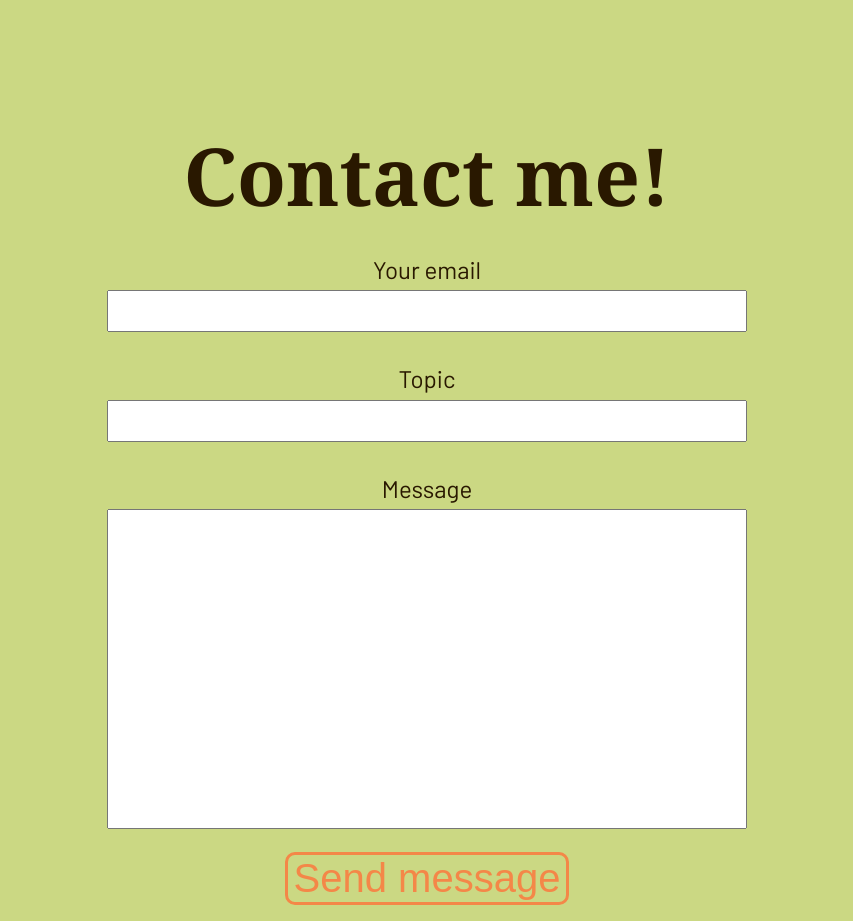
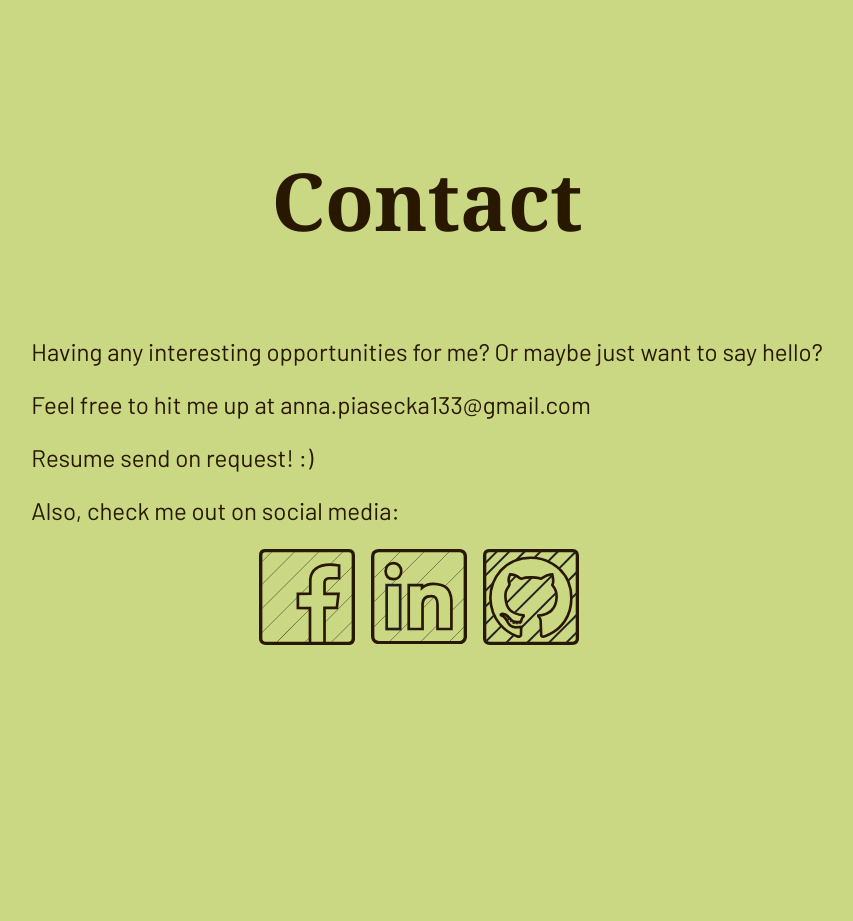
Before and after one commit to Acrophost/portfolio1-main-page, a React app: page / in a window 1280 px wide. Shown: the part 3240-4161 px from the top of the page, without its empty margins (213-1066 px from the left). After the commit the page ends 4098 px from the top, so only its background shows below. Built offline with nearby package versions, Linux system fonts and the light colour scheme.

Commit message:
Changed contact section

```diff
--- a/package.json
+++ b/package.json
@@ -18,10 +18,13 @@
     "@reach/router": "^1.3.4",
     "@svgr/webpack": "^5.4.0",
     "babel-loader": "^8.1.0",
+    "cors": "^2.8.5",
     "css-loader": "^3.6.0",
+    "express": "^4.17.1",
     "html-loader": "^1.1.0",
     "html-webpack-plugin": "^4.3.0",
     "node-sass": "^4.14.1",
+    "nodemailer": "^6.4.10",
     "prettier": "^2.0.5",
     "sass-loader": "^8.0.2",
     "style-loader": "^1.2.1",
--- a/src/components/Contact.js
+++ b/src/components/Contact.js
@@ -1,113 +1,42 @@
 import React from "react";
-import axios from "axios";
+import { ReactComponent as FacebookLogo } from "../images/fblogo.svg";
+import { ReactComponent as GitLogo } from "../images/gitlogo.svg";
+import { ReactComponent as LinkedInLogo } from "../images/linlogo.svg";
 
 const ContactElement = React.forwardRef((props, ref) => (
   <div className="contact-module" ref={ref} {...props}></div>
 ));
 
-class Contact extends React.Component {
-  constructor(props) {
-    super(props);
-    this.props.refs.contact = React.createRef();
+const Contact = (props) => {
+  props.refs.contact = React.createRef();
 
-    this.state = {
-      email: "",
-      topic: "",
-      message: "",
-    };
-
-    this.changeEmail = this.changeEmail.bind(this);
-    this.changeTopic = this.changeTopic.bind(this);
-    this.changeMessage = this.changeMessage.bind(this);
-    this.handleSending = this.handleSending.bind(this);
-  }
-
-  changeEmail(e) {
-    this.setState({ email: e.target.value });
-  }
-
-  changeTopic(e) {
-    this.setState({ topic: e.target.value });
-  }
-
-  changeMessage(e) {
-    this.setState({ message: e.target.value });
-  }
-
-  resetForm() {
-    this.setState({
-      email: "",
-      topic: "",
-      message: "",
-    });
-  }
-
-  handleSending(e) {
-    e.preventDefault();
-
-    axios
-      .post({
-        method: "POST",
-        url: "http://localhost:8080/send",
-        data: this.state,
-      })
-      .then((res) => {
-        if (res.data.status == "success") {
-          alert("wololo");
-          this.resetForm();
-        } else if (res.data.status == "fail") {
-          alert("Nah");
-        }
-      });
-  }
-
-  render() {
-    return (
-      <ContactElement ref={this.props.refs.contact}>
-        <h2>Contact me!</h2>
-        <form
-          id="form"
-          className="contact-form"
-          onSubmit={this.handleSending}
-          method="POST"
-        >
-          <div className="form-group">
-            <label htmlFor="email">Your email</label>
-            <input
-              type="email"
-              id="email"
-              className="form-text"
-              value={this.state.email}
-              onChange={this.changeEmail}
-            />
-          </div>
-          <div className="form-group">
-            <label htmlFor="topic">Topic</label>
-            <input
-              type="text"
-              id="topic"
-              className="form-text"
-              value={this.state.topic}
-              onChange={this.changeTopic}
-            />
-          </div>
-          <div className="form-group">
-            <label htmlFor="message">Message</label>
-            <textarea
-              id="message"
-              className="form-message"
-              rows="5"
-              value={this.state.message}
-              onChange={this.changeMessage}
-            />
-          </div>
-          <button type="submit" className="form-button">
-            Send message
-          </button>
-        </form>
-      </ContactElement>
-    );
-  }
-}
+  return (
+    <ContactElement ref={props.refs.contact}>
+      <h2>Contact</h2>
+      <div className="contact__content">
+        <p>
+          Having any interesting opportunities for me? Or maybe just want to say
+          hello?
+        </p>
+        <p>
+          Feel free to hit me up at <span>anna.piasecka133@gmail.com</span>
+        </p>
+        <p>Resume send on request! :)</p>
+        <p>Also, check me out on social media:</p>
+        <div className="contact__icon-container">
+          <a href="https://www.facebook.com/ania.piasecka.980">
+            <FacebookLogo />
+          </a>
+          <a href="https://www.linkedin.com/in/anna-piasecka-651119183/">
+            <LinkedInLogo />
+          </a>
+          <a href="https://github.com/Acrophost?tab=repositories">
+            <GitLogo />
+          </a>
+        </div>
+      </div>
+    </ContactElement>
+  );
+};
 
 export default Contact;
--- a/src/components/Home.js
+++ b/src/components/Home.js
@@ -14,10 +14,10 @@
 
   return (
     <HomeElement ref={props.refs.home}>
-      <div className="title-container">
+      <div className="home__title-container">
         <h1>Hello, I'm Ania a front-end developer.</h1>
       </div>
-      <div className="icon-container">
+      <div className="home__icon-container">
         <a href="https://www.facebook.com/ania.piasecka.980">
           <FacebookLogo />
         </a>
@@ -31,9 +31,9 @@
           <Mail />
         </a>
       </div>
-      <div className="page-explore">
+      <div className="home__page-explore">
         <p>Scroll down to explore!</p>
-        <ArrowStraight className="head-arrow" />
+        <ArrowStraight className="home__head-arrow" />
       </div>
     </HomeElement>
   );
--- a/src/styles/contact.scss
+++ b/src/styles/contact.scss
@@ -1,61 +1,38 @@
 @import "./variables";
 
 .contact-module {
-  margin-bottom: 2vh;
-}
-
-.contact-form {
+  margin-bottom: 20vh;
   display: flex;
   flex-flow: column nowrap;
+  justify-content: center;
   align-items: center;
 }
 
-.form-group {
-  margin: 1rem;
-  display: flex;
-  flex-flow: column nowrap;
-  text-align: center;
+.contact__content {
+  padding: 3rem;
   font-size: 1.5rem;
 }
 
-label {
-  margin-bottom: 0.4rem;
-}
+.contact__icon-container {
+  display: flex;
+  flex-flow: row wrap;
+  justify-content: center;
 
-.form-text {
-  padding: 0.5rem;
-  font-size: 1.2rem;
-  width: 40rem;
+  a {
+    width: 6rem;
+    margin-right: 1rem;
 
-  &:focus {
-    outline-color: $tertiary-color;
+    &:hover {
+      border: none;
+    }
+
+    & > svg {
+      & > path {
+        stroke: $secondary-color;
+      }
+      &:hover > path {
+        stroke: $tertiary-color;
+      }
+    }
   }
 }
-
-.form-message {
-  height: 20rem;
-  width: 40rem;
-  padding: 0.5rem;
-  font-size: 1.5rem;
-  resize: none;
-
-  &:focus {
-    outline-color: $tertiary-color;
-  }
-}
-
-.form-button {
-  background-color: inherit;
-  border: $tertiary-color solid;
-  color: $tertiary-color;
-  border-radius: 10px;
-  margin-top: 0.4rem;
-  font-size: 2.5rem;
-  outline: none;
-  transition: background-color 0.5s, color 0.6s;
-
-  &:hover {
-    background-color: $tertiary-color;
-    color: rgba(255, 255, 255, 0.5);
-  }
-}
--- a/src/styles/home.scss
+++ b/src/styles/home.scss
@@ -18,19 +18,19 @@
   flex-flow: row wrap;
 }
 
-.title-container {
+.home__title-container {
   margin: 17vh -5.5rem 0 auto;
   width: 44rem;
   position: relative;
 }
 
-.icon-container {
+.home__icon-container {
   margin-left: auto;
   align-self: center;
   display: flex;
   flex-flow: column nowrap;
 
-  & > a {
+  a {
     border: none;
     background: none;
     outline: none;
@@ -68,7 +68,7 @@
   -webkit-text-fill-color: transparent;
 }
 
-.page-explore {
+.home__page-explore {
   position: relative;
   font-size: 1.5rem;
   color: $tertiary-color;
@@ -77,7 +77,7 @@
   margin-top: -8rem;
 }
 
-.head-arrow {
+.home__head-arrow {
   width: 1rem;
   & > path {
     stroke: $tertiary-color;
```
Also changed, not shown: 1 other file (tests, documents, lock files or other folders).
